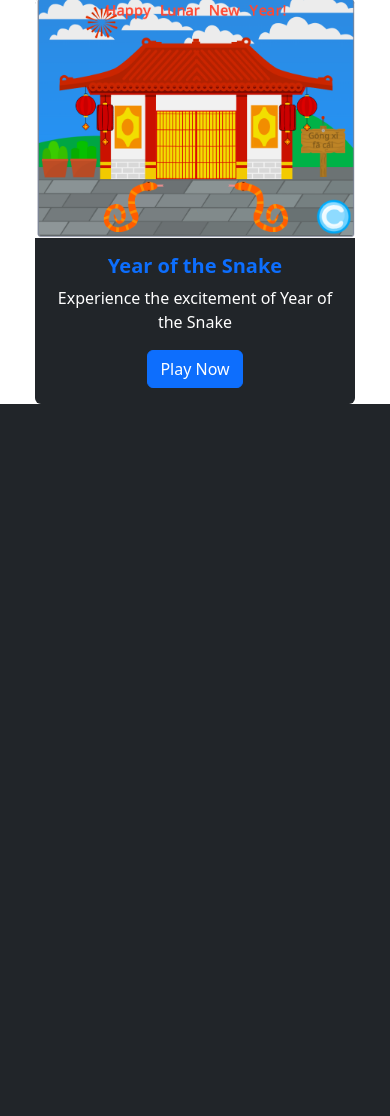
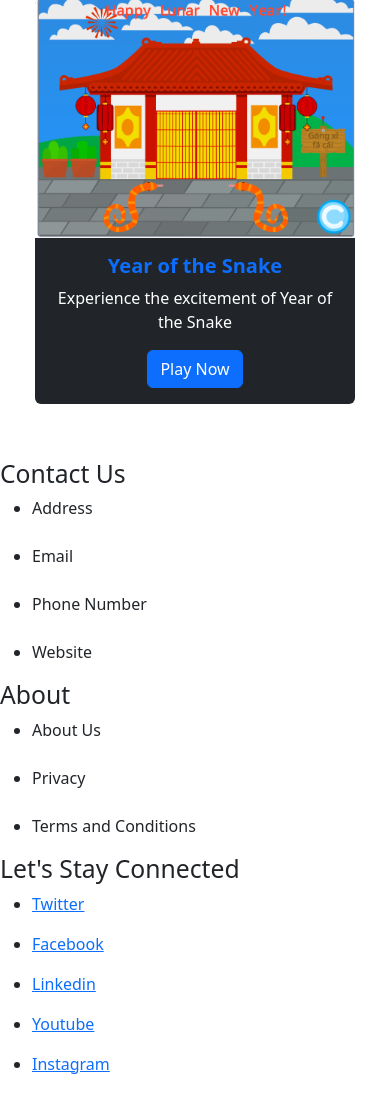
Before and after one commit to dom-edu/light-show-portal, a Flask app: page /arcade in a window 390 px wide. Shown: the part 919-2035 px from the top of the page. Before the commit the page ends 1323 px from the top, so only its background shows below. Run offline with Flask 3, Linux system fonts and the light colour scheme; some libraries are stand-ins or nearby versions.

Commit message:
Add a footer to the home and arcade pages

```diff
--- a/templates/arcade.html
+++ b/templates/arcade.html
@@ -37,7 +37,93 @@
 
     </div>
   </div>
+
+  <!-- Footer section -->
+  <section class="footer" style="margin-top: 8%;">
+
+    <br>
+    <div class="row">
+      <div class="col-md-4">
+        <h2> Contact Us </h2>
+        <ul>
+          <li><i class="fi-xnsuxl-house-solid"></i></i>
+            <p style="display: inline;">Address</p>
+          </li>
+          <br>
+          <li><i class="fi-xnluxl-envelope"></i>
+            <p style="display: inline;">Email</p>
+          </li>
+          <br>
+          <li><i class="fi-xnsrxl-phone-solid"></i>
+            <p style="display: inline;">Phone Number</p>
+          </li>
+          <br>
+          <li><i class="fi-xnluxl-globe"></i>
+            <p style="display: inline;">Website</p>
+          </li>
+        </ul>
+      </div>
+
+      <div class="col-md-4">
+        <h2> About </h2>
+        <ul>
+          <li><i class="fi-ctluxl-exclamation-mark-rounded"></i></i></i>
+            <p style="display: inline;">About Us</p>
+          </li>
+          <br>
+          <li><i class="fi-xnsuxl-user-solid"></i>
+            <p style="display: inline;">Privacy</p>
+          </li>
+          <br>
+          <li><i class="fi-cwsuxl-check"></i>
+            <p style="display: inline;">Terms and Conditions</p>
+          </li>
+        </ul>
+      </div>
+
+      <div class="col-md-4">
+        <h2>Let's Stay Connected</h2>
+        <div class="suscribegroup">
+          <ul id="socials">
+            <li>
+              <a class="social-link" href="https://twitter.com/hczorg">
+              <i class="fi-snsuxl-twitter"></i>
+              <p class="social-link-text">Twitter</p>
+             </a>
+            </li>
+            <li>
+              <a class="social-link" href="https://www.facebook.com/HarlemChildrensZone/">
+              <i class="fi-snsuxl-facebook"></i>
+              <p class="social-link-text">Facebook</p>
+             </a>
+            </li>
+          <li>
+            <a class="social-link" href="https://www.linkedin.com/company/harlem-children's-zone/">
+            <i class="fi-snsuxl-linkedin"></i>
+            <p class="social-link-text">Linkedin</p>
+           </a>
+          </li>
+          <li>
+            <a class="social-link" href="https://www.youtube.com/harlemchildrenszone">
+            <i class="fi-snsuxl-youtube"></i>
+            <p class="social-link-text">Youtube</p>
+           </a>
+          </li>
+          <li>
+            <a class="social-link" href="https://www.youtube.com/harlemchildrenszone">
+            <i class="fi-snsuxl-instagram"></i>
+            <p class="social-link-text">Instagram</p>
+           </a>
+          </li>
+          </ul>
+        </div>
+        <br>
+      </div>
+
+    </div>
+  </section>
   <script src="https://cdn.jsdelivr.net/npm/bootstrap@5.3.3/dist/js/bootstrap.bundle.min.js" integrity="sha384-YvpcrYf0tY3lHB60NNkmXc5s9fDVZLESaAA55NDzOxhy9GkcIdslK1eN7N6jIeHz" crossorigin="anonymous"></script>
   <script src="{{ url_for('static', filename='script.js') }}"></script>
+  <script defer src="https://friconix.com/cdn/friconix.js"> </script>
 </body>
 </html>
```
Also changed, not shown: templates/index.html (+85 -0 lines).
